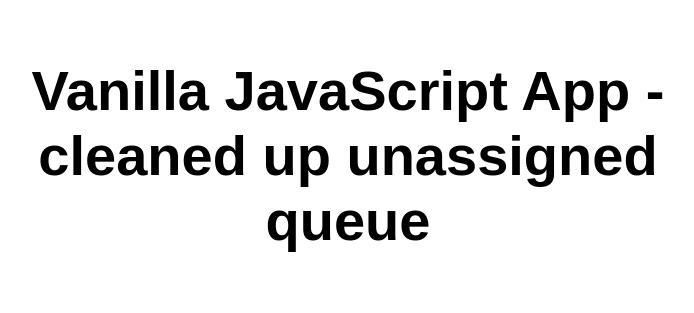
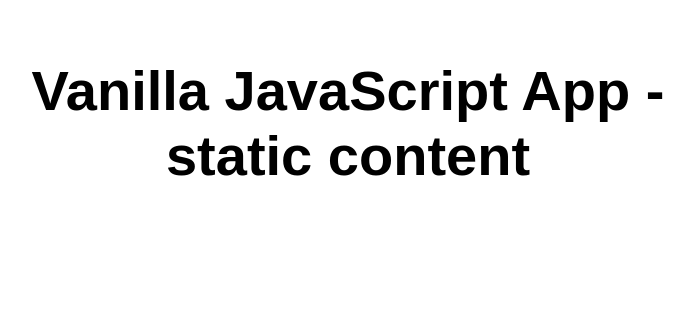
Before and after one commit to cmriachi/vanillabasic2, a website: page src/index.html in a window 1280 px wide. Shown: the whole page, without its empty margins (292-986 px from the left). Drawn offline with Linux system fonts and the light colour scheme.

Commit message:
Update index.html

```diff
--- a/src/index.html
+++ b/src/index.html
@@ -10,7 +10,7 @@
 
 <body>
   <main>
-    <h1>Vanilla JavaScript App - cleaned up unassigned queue</h1>
+    <h1>Vanilla JavaScript App - static content</h1>
   </main>
 </body>
 
```
